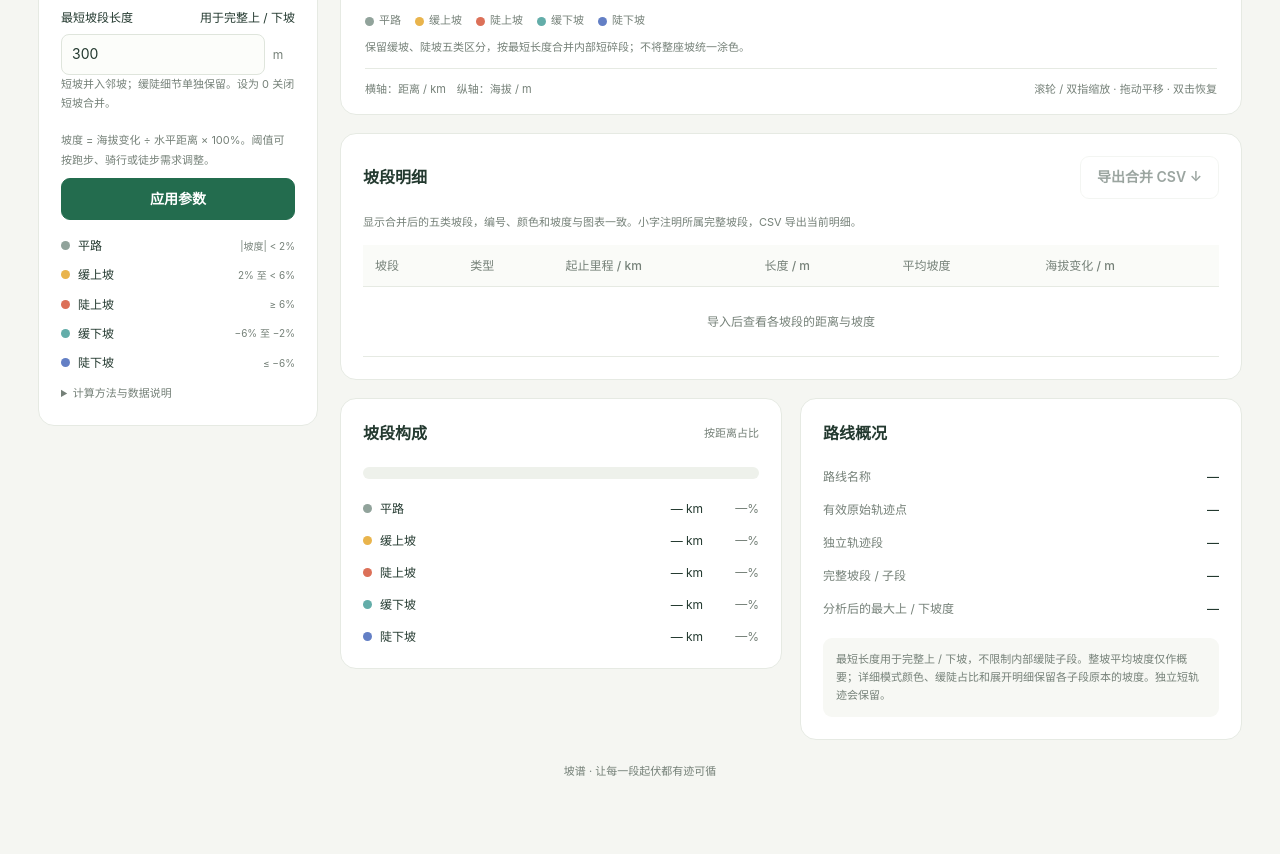
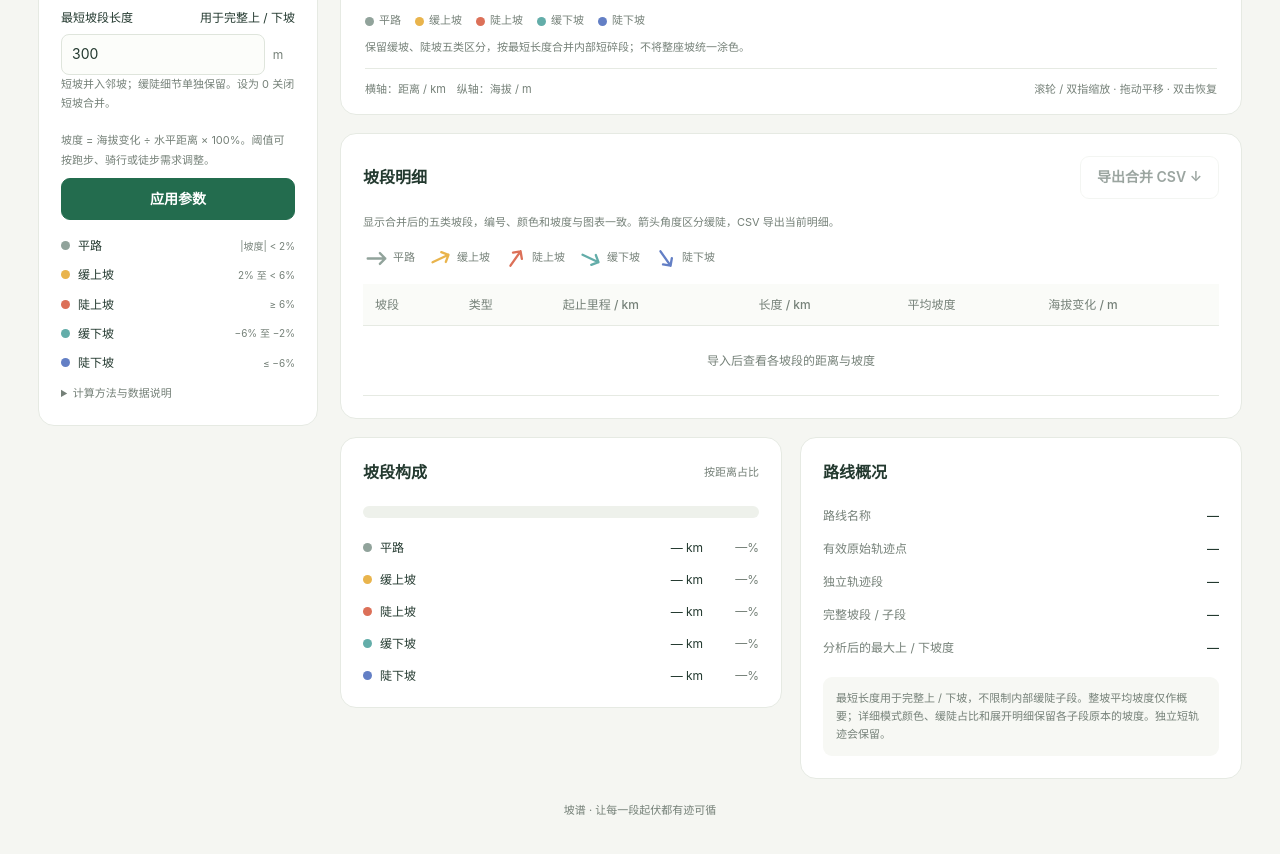
Before and after one commit to Gzz-ovo/popu-gpx, a plain HTML site: page index.html in a window 1280 px wide. Shown: the part 920-1774 px from the top of the page. Before the commit the page ends 1737 px from the top, so only its background shows below. Drawn offline with Linux system fonts and the light colour scheme.

Commit message:
Show colored slope arrows and lengths in kilometers

```diff
--- a/index.html
+++ b/index.html
@@ -17,6 +17,7 @@
 .bottom{align-items:start}.details .stats{grid-template-columns:repeat(2,minmax(0,1fr));gap:10px;margin-top:16px}.details .stat{min-width:0;padding:12px;background:#f6f8f3;border-radius:10px}.details .stat .value{font-size:22px;margin:3px 0}.details .stat .sub{line-height:1.5}
 @media(min-width:1100px){#route-stats .stats{grid-template-columns:repeat(4,minmax(0,1fr))}}
 .profile-actions{display:flex;align-items:center;justify-content:flex-end;gap:8px;flex-wrap:wrap}.profile-actions .btn{font-size:12px;padding:6px 10px}#route-stats .stats{margin-top:0}
+.slope-arrow{display:inline-flex;align-items:center;justify-content:center;width:40px;height:36px;vertical-align:middle}.slope-arrow svg{display:block;width:36px;height:36px;overflow:visible}.slope-type-legend{display:flex;flex-wrap:wrap;gap:4px 12px;margin:0 0 12px;color:var(--muted);font-size:11px}.slope-type-legend>span{display:inline-flex;align-items:center;gap:3px}.slope-type-legend .slope-arrow{width:27px;height:27px}.slope-type-legend svg{width:27px;height:27px}
 </style>
 </head>
 <body>
@@ -43,7 +44,7 @@
 
 <section class="card chart-card" id="profile-panel"><div class="card-title"><h2>海拔剖面</h2><div class="profile-actions"><span class="tag" id="chart-tag">等待导入</span><button class="btn" id="export-image" type="button" title="导出当前范围与展示模式的 PNG 图片" disabled>导出图片 ↓</button></div></div><div class="profile-switch" role="group" aria-label="坡段展示方式"><button id="view-merged" type="button" aria-pressed="true">合并坡段</button><button id="view-detailed" type="button" aria-pressed="false">详细坡段</button></div><div class="chart-toolbar"><span class="view-range" id="view-range" aria-live="polite">全程视图</span><div class="chart-controls" role="group" aria-label="剖面图缩放"><button class="btn" id="zoom-in" aria-label="放大剖面图" title="放大（+）" disabled>＋</button><button class="btn" id="zoom-out" aria-label="缩小剖面图" title="缩小（−）" disabled>−</button><button class="btn" id="zoom-reset" title="恢复全程（0 / 双击）" disabled>恢复全程</button></div></div><div class="chart-area" id="chart-area"><canvas id="chart" role="img" tabindex="0" aria-label="海拔剖面图；滚轮或加减键缩放，拖动或左右键平移，按 0 恢复全程；下方表格提供坡段详情"></canvas><div class="chart-empty" id="empty"><strong>一条路线，一幅地形画像</strong><span>选择 GPX 文件，或先体验示例路线</span></div><div id="tooltip" class="tooltip"></div></div><div class="profile-legend" id="profile-legend" aria-label="当前图表颜色图例"></div><p class="hint" id="profile-hint" style="margin:4px 0 10px"></p><div class="chart-footer"><span>横轴：距离 / km　纵轴：海拔 / m</span><span>滚轮 / 双指缩放 · 拖动平移 · 双击恢复</span></div></section>
 
-<section class="card table-card" id="slope-details"><div class="card-title"><h2>坡段明细 <span class="count" id="table-count"></span></h2><button id="export" class="btn" disabled>导出 CSV ↓</button></div><p class="hint" id="table-hint" style="margin:0 0 12px">明细随上方“合并坡段 / 详细坡段”开关切换，与图表中的五类坡段一致。</p><div class="table-wrap"><table><thead><tr><th>坡段</th><th>类型</th><th>起止里程 / km</th><th>长度 / m</th><th>平均坡度</th><th>海拔变化 / m</th></tr></thead><tbody id="rows"><tr><td class="empty-row" colspan="6">导入后查看各坡段的距离与坡度</td></tr></tbody></table></div></section>
+<section class="card table-card" id="slope-details"><div class="card-title"><h2>坡段明细 <span class="count" id="table-count"></span></h2><button id="export" class="btn" disabled>导出 CSV ↓</button></div><p class="hint" id="table-hint" style="margin:0 0 12px">明细随上方“合并坡段 / 详细坡段”开关切换，与图表中的五类坡段一致。</p><div class="slope-type-legend" id="slope-type-legend" aria-label="坡段箭头图例"></div><div class="table-wrap"><table><thead><tr><th>坡段</th><th>类型</th><th>起止里程 / km</th><th>长度 / km</th><th>平均坡度</th><th>海拔变化 / m</th></tr></thead><tbody id="rows"><tr><td class="empty-row" colspan="6">导入后查看各坡段的距离与坡度</td></tr></tbody></table></div></section>
 <div class="bottom"><section class="card distribution"><div class="card-title"><h2>坡段构成</h2><span class="count">按距离占比</span></div><div class="stack" id="stack"></div><div id="distribution"></div></section><section class="card details" id="route-overview"><h2>路线概况</h2><div class="route-meta"><div><span>路线名称</span><strong id="route-name">—</strong></div><div><span>有效原始轨迹点</span><strong id="point-count">—</strong></div><div><span>独立轨迹段</span><strong id="track-count">—</strong></div><div><span>完整坡段 / 子段</span><strong id="segment-count">—</strong></div><div><span>分析后的最大上 / 下坡度</span><strong id="max-grade">—</strong></div></div><div class="note">最短长度用于完整上 / 下坡，不限制内部缓陡子段。整坡平均坡度仅作概要；详细模式颜色、缓陡占比和展开明细保留各子段原本的坡度。独立短轨迹会保留。</div></section></div>
 </main></div><footer>坡谱 · 让每一段起伏都有迹可循</footer>
 </div>
@@ -169,13 +170,18 @@ function displaySegments(r,mode=profileMode){
  return mode==='merged'?r.mergedProfiles:r.segments.flatMap(s=>s.children.map((c,i)=>({...c,parentId:s.id,partIndex:i+1})));
 }
 function slopeNumber(s,mode=profileMode){return mode==='merged'?String(s.number):`${s.parentId}.${s.partIndex}`;}
+function slopeArrow(type){
+ const t=TYPES[type],angle=[0,-25,-55,25,55][type];
+ return `<span class="slope-arrow" role="img" aria-label="${t.name}" title="${t.name}"><svg viewBox="0 0 40 40" aria-hidden="true" focusable="false" style="color:${t.color}"><g transform="rotate(${angle} 20 20)" fill="none" stroke="currentColor" stroke-width="3.5" stroke-linecap="round" stroke-linejoin="round"><path d="M7 20H33M25 12L33 20L25 28"/></g></svg></span>`;
+}
 function renderSegmentRows(r,mode=profileMode){
- return displaySegments(r,mode).map(s=>`<tr data-slope-id="${slopeNumber(s,mode)}"><td>${slopeNumber(s,mode)}${mode==='detailed'?`<small class="child-count">整坡 ${s.parentId}</small>`:''}</td><td><span><i class="dot" style="background:${TYPES[s.type].color}"></i>${TYPES[s.type].name}</span></td><td>${(s.start/1000).toFixed(3)} – ${(s.end/1000).toFixed(3)}</td><td>${s.length.toFixed(1)}</td><td>${gradeText(s.grade)}<small class="child-count">${mode==='merged'?'合并子段':'原始子段'}平均</small></td><td>${s.change>0?'+':''}${s.change.toFixed(1)}</td></tr>`).join('');
+ return displaySegments(r,mode).map(s=>`<tr data-slope-id="${slopeNumber(s,mode)}"><td>${slopeNumber(s,mode)}${mode==='detailed'?`<small class="child-count">整坡 ${s.parentId}</small>`:''}</td><td>${slopeArrow(s.type)}</td><td>${(s.start/1000).toFixed(3)} – ${(s.end/1000).toFixed(3)}</td><td>${(s.length/1000).toFixed(3)}</td><td>${gradeText(s.grade)}<small class="child-count">${mode==='merged'?'合并子段':'原始子段'}平均</small></td><td>${s.change>0?'+':''}${s.change.toFixed(1)}</td></tr>`).join('');
 }
 function renderSlopeTable(){
+ $('slope-type-legend').innerHTML=TYPES.map((t,i)=>`<span>${slopeArrow(i)}${t.name}</span>`).join('');
  const modeName=profileMode==='merged'?'合并':'详细';
  $('table-count').textContent=result?`· ${modeName}模式 ${displaySegments(result).length} 段`:'';
- $('table-hint').textContent=profileMode==='merged'?'显示合并后的五类坡段，编号、颜色和坡度与图表一致。小字注明所属完整坡段，CSV 导出当前明细。':'显示全部原始缓陡子段，编号、颜色和坡度与图表一致；子段可短于最短坡段长度。CSV 导出当前明细。';
+ $('table-hint').textContent=profileMode==='merged'?'显示合并后的五类坡段，编号、颜色和坡度与图表一致。箭头角度区分缓陡，CSV 导出当前明细。':'显示全部原始缓陡子段，编号、颜色和坡度与图表一致；子段可短于最短坡段长度。CSV 导出当前明细。';
  $('export').textContent=`导出${modeName} CSV ↓`;
  if(result)$('rows').innerHTML=renderSegmentRows(result);
 }
@@ -203,8 +209,8 @@ function apply(){try{
  status(notices.length?notices.join('；')+'。':'');
 }catch(e){status(e.message,true);}}
 function segmentCsv(r,mode=profileMode){
- const header=['展示模式','坡段编号','完整坡段ID','轨迹段','类型','起点_km','终点_km','长度_m','平均坡度_%','起点海拔_m','终点海拔_m','海拔变化_m'];
- const rows=[header,...displaySegments(r,mode).map(s=>[mode==='merged'?'合并坡段':'详细坡段',slopeNumber(s,mode),s.parentId,s.track+1,TYPES[s.type].name,(s.start/1000).toFixed(4),(s.end/1000).toFixed(4),s.length.toFixed(2),s.grade.toFixed(3),s.z0.toFixed(2),s.z1.toFixed(2),s.change.toFixed(2)])];
+ const header=['展示模式','坡段编号','完整坡段ID','轨迹段','类型','起点_km','终点_km','长度_km','平均坡度_%','起点海拔_m','终点海拔_m','海拔变化_m'];
+ const rows=[header,...displaySegments(r,mode).map(s=>[mode==='merged'?'合并坡段':'详细坡段',slopeNumber(s,mode),s.parentId,s.track+1,TYPES[s.type].name,(s.start/1000).toFixed(4),(s.end/1000).toFixed(4),(s.length/1000).toFixed(4),s.grade.toFixed(3),s.z0.toFixed(2),s.z1.toFixed(2),s.change.toFixed(2)])];
  return rows.map(row=>row.map(v=>'"'+String(v).replace(/"/g,'""')+'"').join(',')).join('\r\n');
 }
 
```
